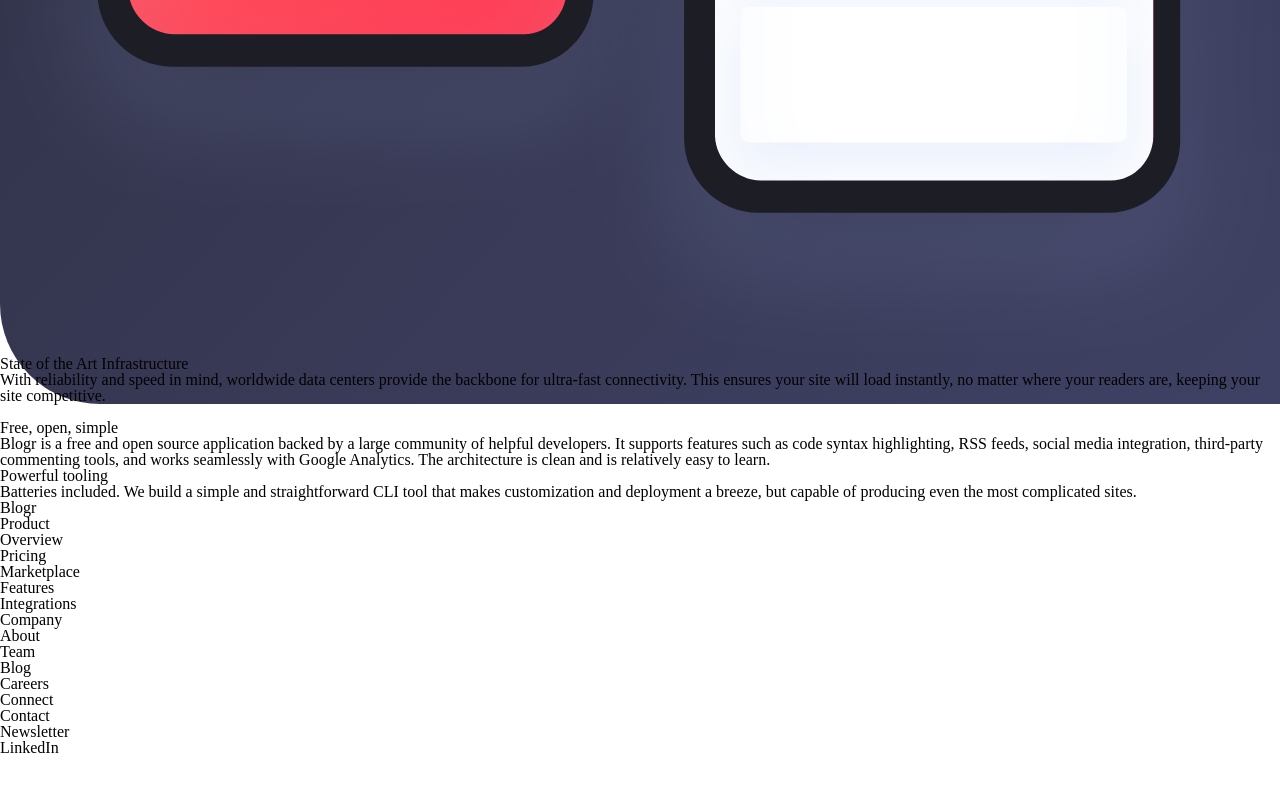
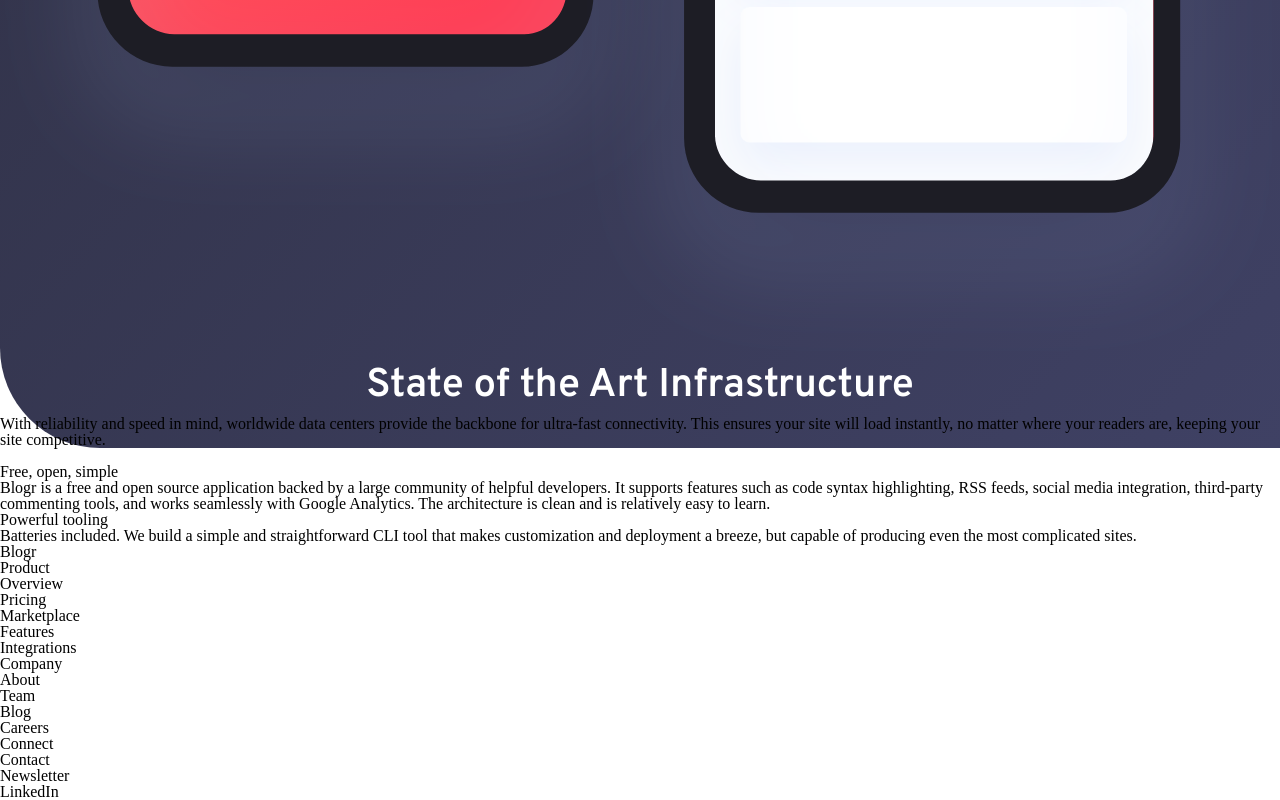
Before and after one commit to romofel/fm-blogr_landing_page, a React (Create React App) app: page / in a window 1280 px wide. Shown: the part 3166-3966 px from the top of the page. Before the commit the page ends 3922 px from the top, so only its background shows below. Built offline with nearby package versions, Linux system fonts and the light colour scheme.

Commit message:
Style the heading

```diff
--- a/src/App.css
+++ b/src/App.css
@@ -374,3 +374,12 @@ section#state-art {
   width: 100%;
   display: none;
 }
+
+.state-art-heading {
+  font-family: 'Overpass', sans-serif;
+  font-weight: 600;
+  font-size: 2.5rem;
+  color: white;
+  text-align: center;
+  line-height: 1.5;
+}
```
